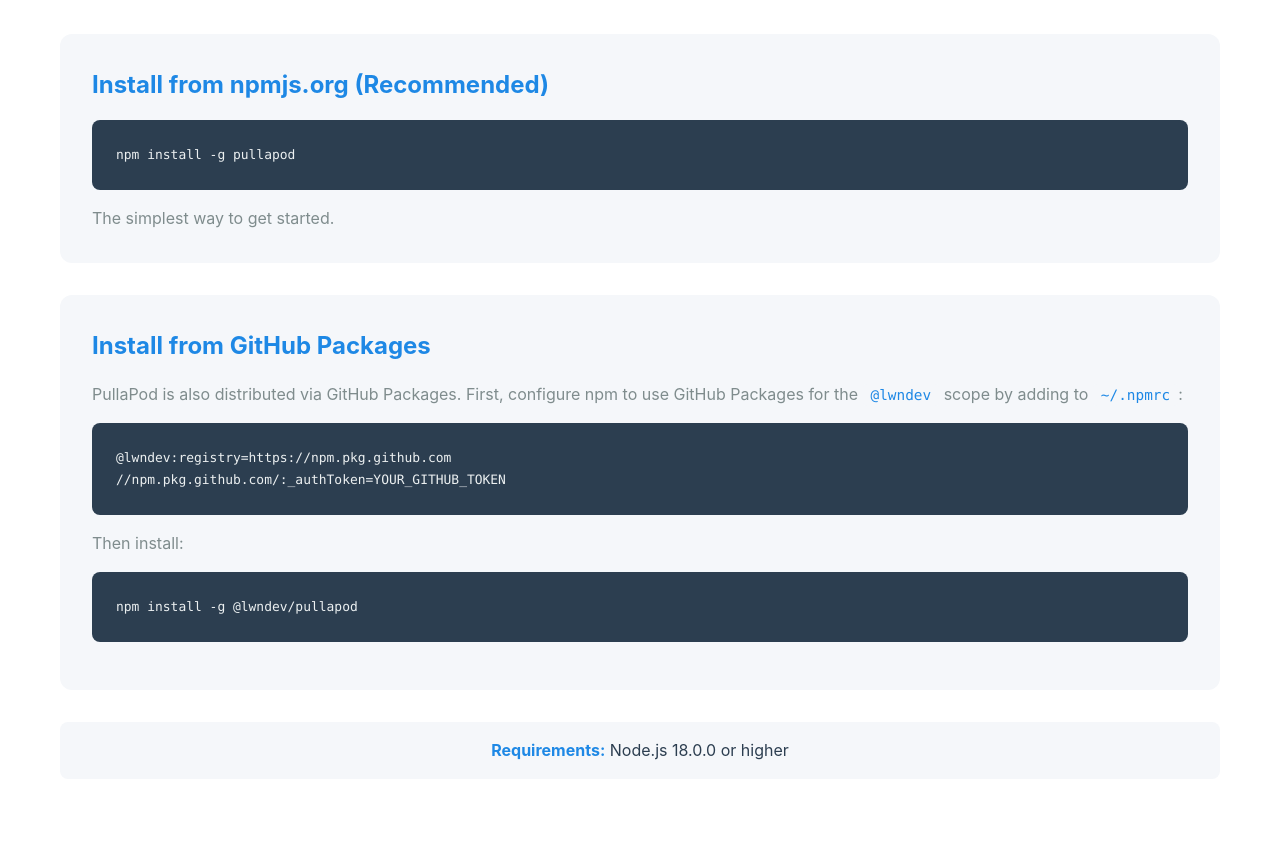
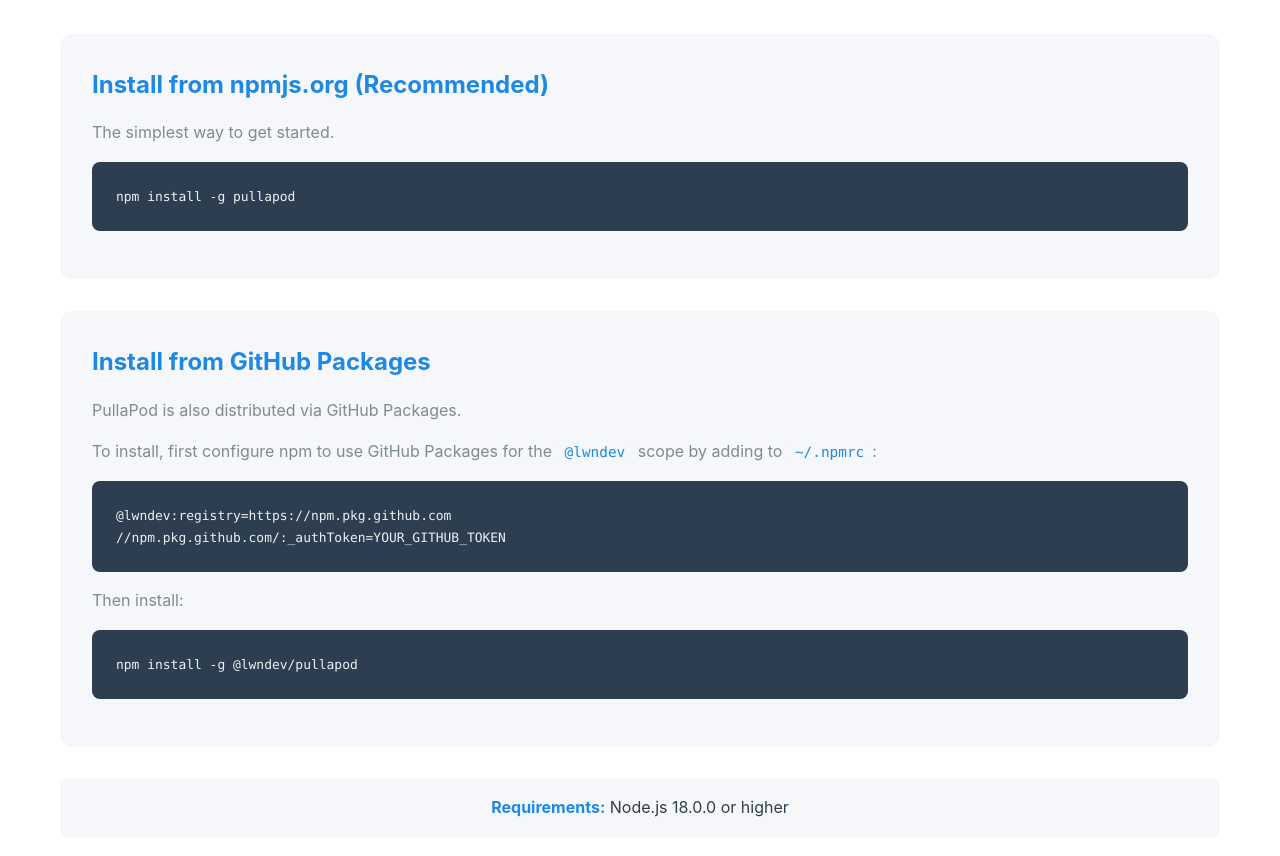
Before and after one commit to lwndev/pullapod-site, a plain HTML site: page index.html in a window 1280 px wide. Shown: the part 1520-2376 px from the top of the page. Drawn offline with Linux system fonts and the light colour scheme.

Commit message:
Copy layout changes

```diff
--- a/index.html
+++ b/index.html
@@ -73,13 +73,14 @@
 
                 <div class="install-option">
                     <h3>Install from npmjs.org (Recommended)</h3>
+                    <p>The simplest way to get started.</p>
                     <pre><code>npm install -g pullapod</code></pre>
-                    <p>The simplest way to get started.</p>
                 </div>
 
                 <div class="install-option">
                     <h3>Install from GitHub Packages</h3>
-                    <p>PullaPod is also distributed via GitHub Packages. First, configure npm to use GitHub Packages for the <code>@lwndev</code> scope by adding to <code>~/.npmrc</code>:</p>
+                    <p>PullaPod is also distributed via GitHub Packages.</p>
+                    <p>To install, first configure npm to use GitHub Packages for the <code>@lwndev</code> scope by adding to <code>~/.npmrc</code>:</p>
                     <pre><code>@lwndev:registry=https://npm.pkg.github.com
 //npm.pkg.github.com/:_authToken=YOUR_GITHUB_TOKEN</code></pre>
                     <p>Then install:</p>
```
